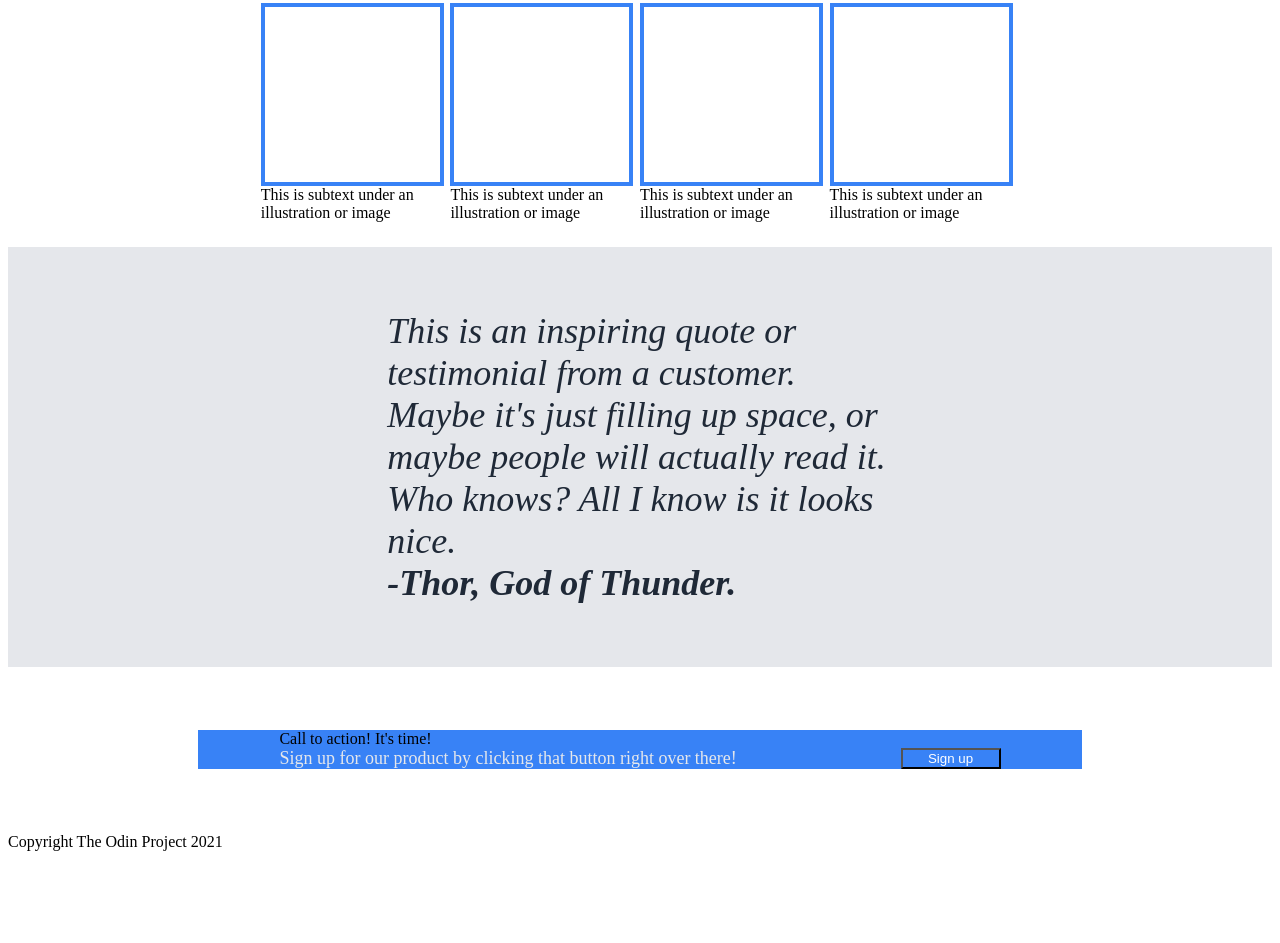
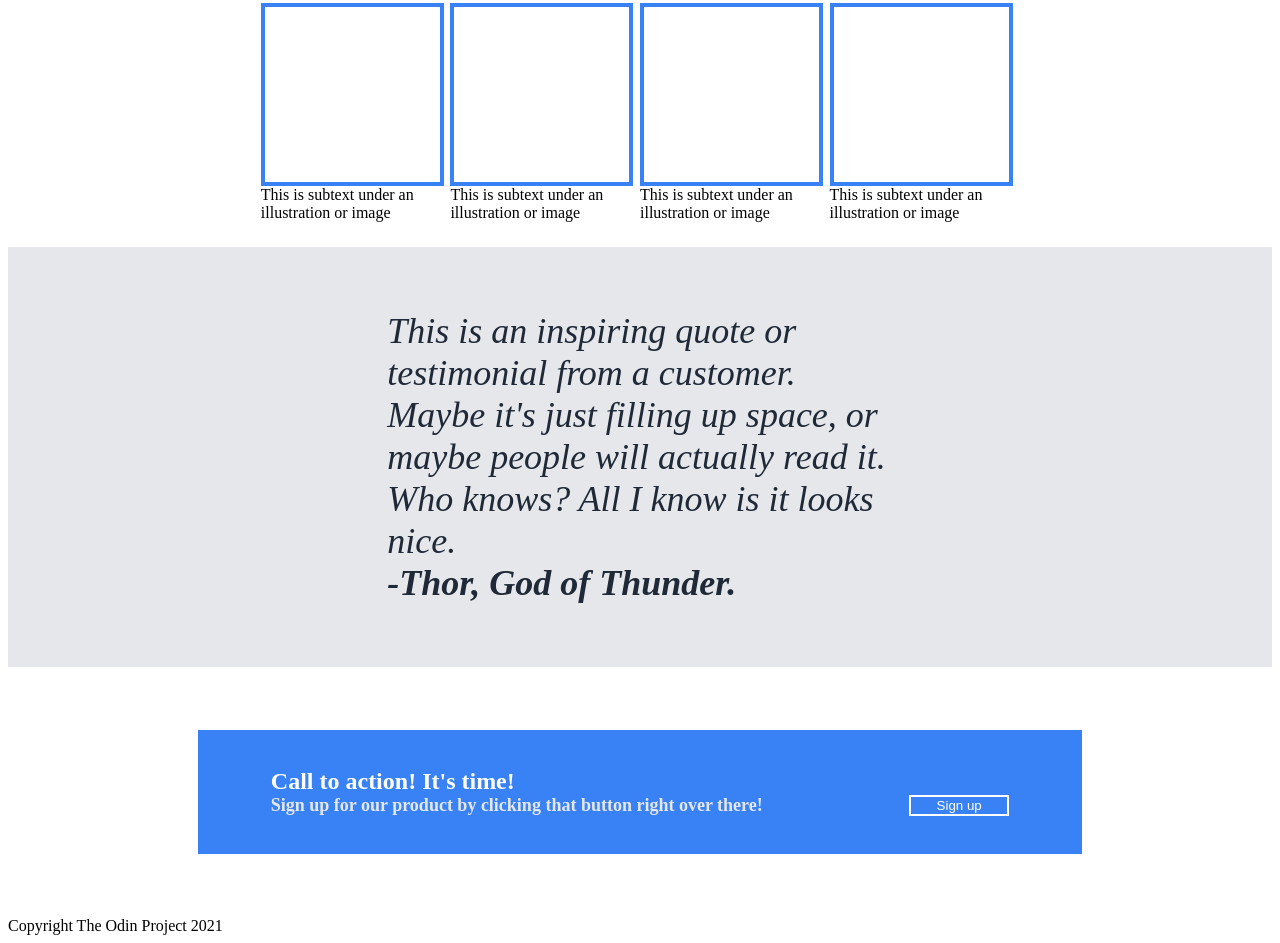
Before and after one commit to garyngo/odinproject, a plain HTML site: page foundations/landing-page/index.html in a window 1280 px wide. Shown: the part 536-1479 px from the top of the page. Before the commit the page ends 1395 px from the top, so only its background shows below. Drawn offline with Linux system fonts and the light colour scheme.

Commit message:
cta section

```diff
--- a/foundations/landing-page/style.css
+++ b/foundations/landing-page/style.css
@@ -82,6 +82,9 @@ button {
     background-color: #3882F6;
     color: #FFFFFF;
     width: 100px;
+    border-color: #FFFFFF;
+    border-style: solid;
+    border-width: 2px;
 }
 
 .body-top-right {
@@ -164,10 +167,14 @@ button {
     justify-content: space-around;
     background-color: #3882F6;
     width: 70%;
+    padding-top: 3%;
+    padding-bottom: 3%;
 }
 
 .cta-left {
-
+    font-size: 24px;
+    color: #FFFFFF;
+    font-weight: 900;
 
 }
 
```
